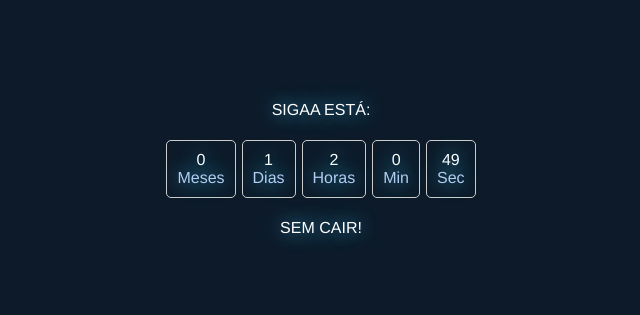
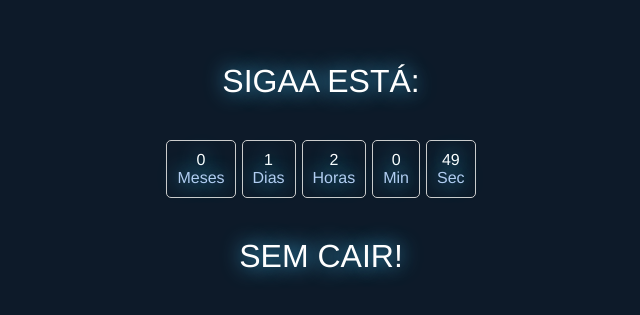
Before and after one commit to mtsteo/sigaa-depressao, a React (Vite) app: page / in a window 1280 px wide. Shown: the part 231-546 px from the top of the page, without its empty margins (319-959 px from the left). Built offline with nearby package versions, Linux system fonts and the light colour scheme.

Commit message:
Update index.css

```diff
--- a/src/index.css
+++ b/src/index.css
@@ -10,8 +10,8 @@
 }
 
 #root {
-  font-size: 1rem;
-  font-weight: 100;
+  font-size: 2rem;
+  font-weight: 400;
   color: #fff;
   text-shadow: 0 0 20px #48c8ff;
 }
```
